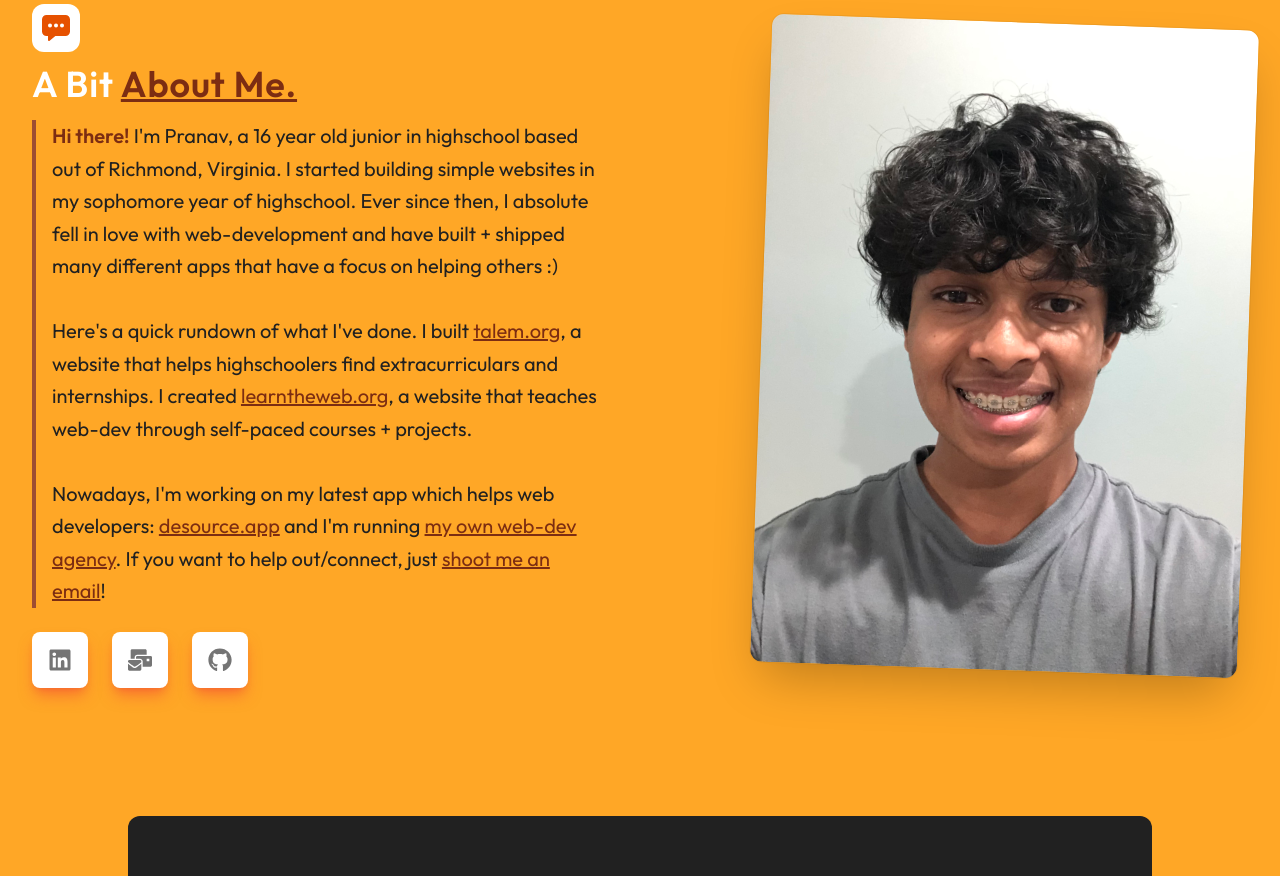
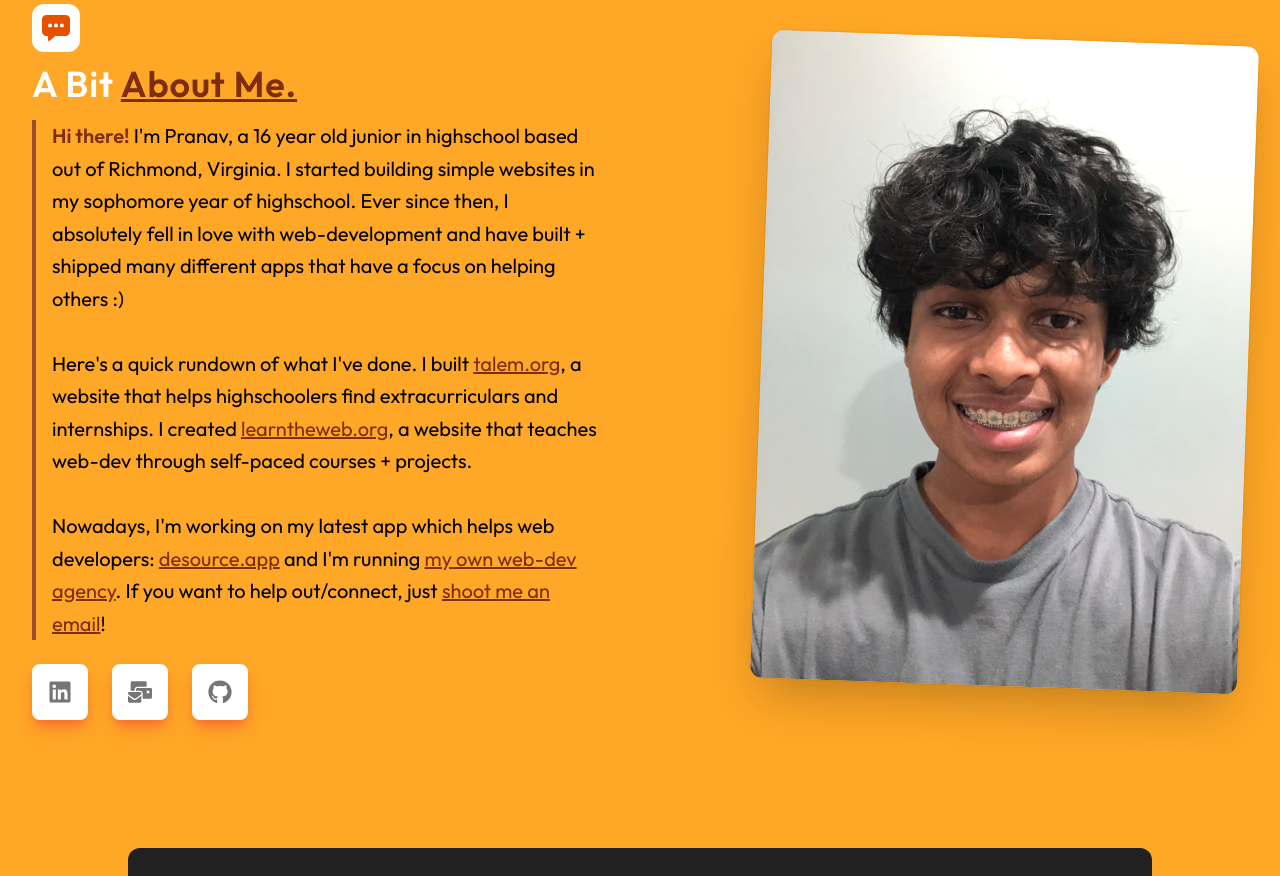
Before and after one commit to PkTheCoda/portfolio, a React (Vite) app: page / in a window 1280 px wide. Shown: the part 1000-1876 px from the top of the page. Built offline with nearby package versions, Linux system fonts and the light colour scheme.

Commit message:
fixed about section text

```diff
--- a/src/Components/AboutSection.jsx
+++ b/src/Components/AboutSection.jsx
@@ -25,11 +25,11 @@ export default function AboutMe() {
                                     <h2 class="text-4xl mb-1 font-semibold tracking-wide text-white">
                                         A Bit <span className="text-[#7c2d12] underline">About Me.</span>
                                     </h2>
-                                    <p className="px-4 text-gray-900 border-l-4 border-[#9d4d32] text-xl leading-relaxed font-outfit text-slate-900 my-4">
+                                    <p className="px-4 text-black border-l-4 border-[#9d4d32] text-xl leading-relaxed font-outfit text-slate-900 my-4">
                                       <span className="text-[#7c2d12] font-semibold">Hi there!</span>{' '}
                                         I'm Pranav, a 16 year old junior in highschool based out of Richmond, Virginia.
                                         I started building simple websites in my sophomore year of highschool.
-                                        Ever since then, I absolute fell in love with web-development and have built +
+                                        Ever since then, I absolutely fell in love with web-development and have built +
                                         shipped many different apps that have a focus on helping others {':)'}
                                       <br />
                                       <br />
```
